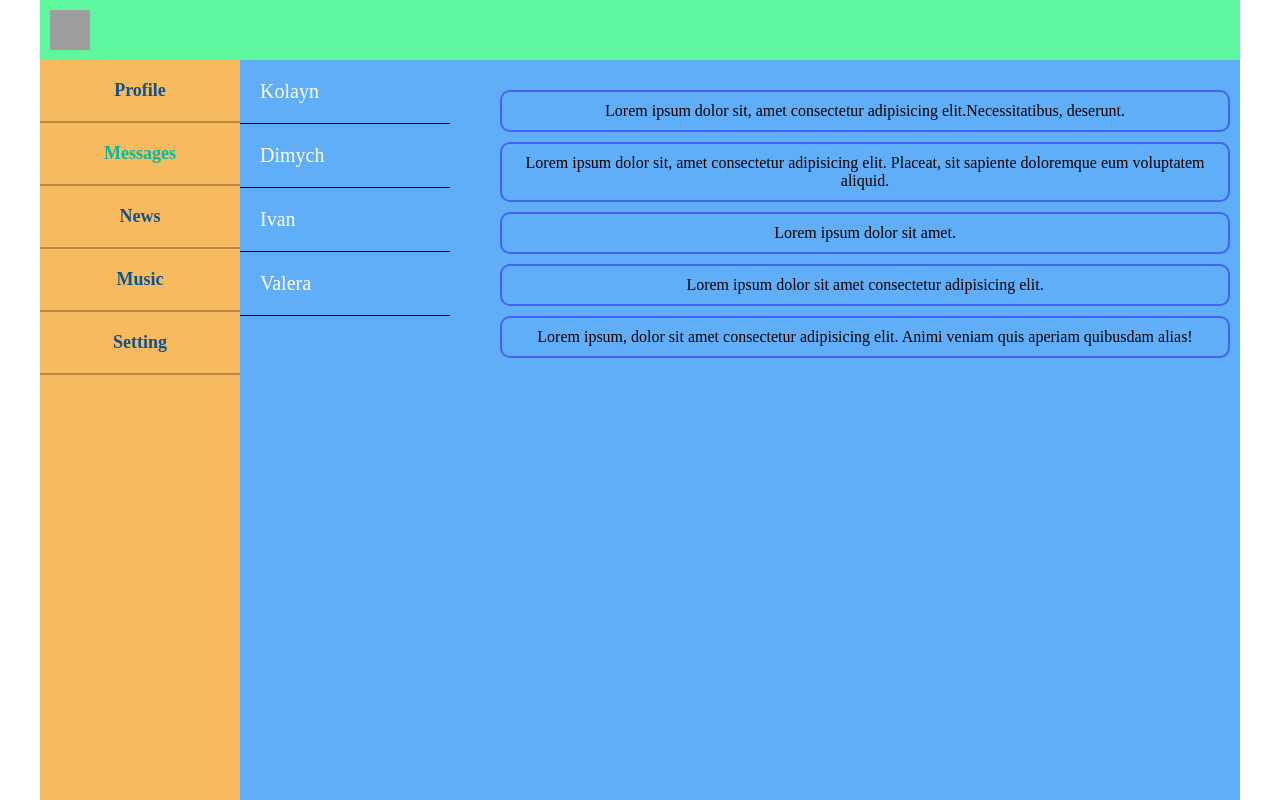
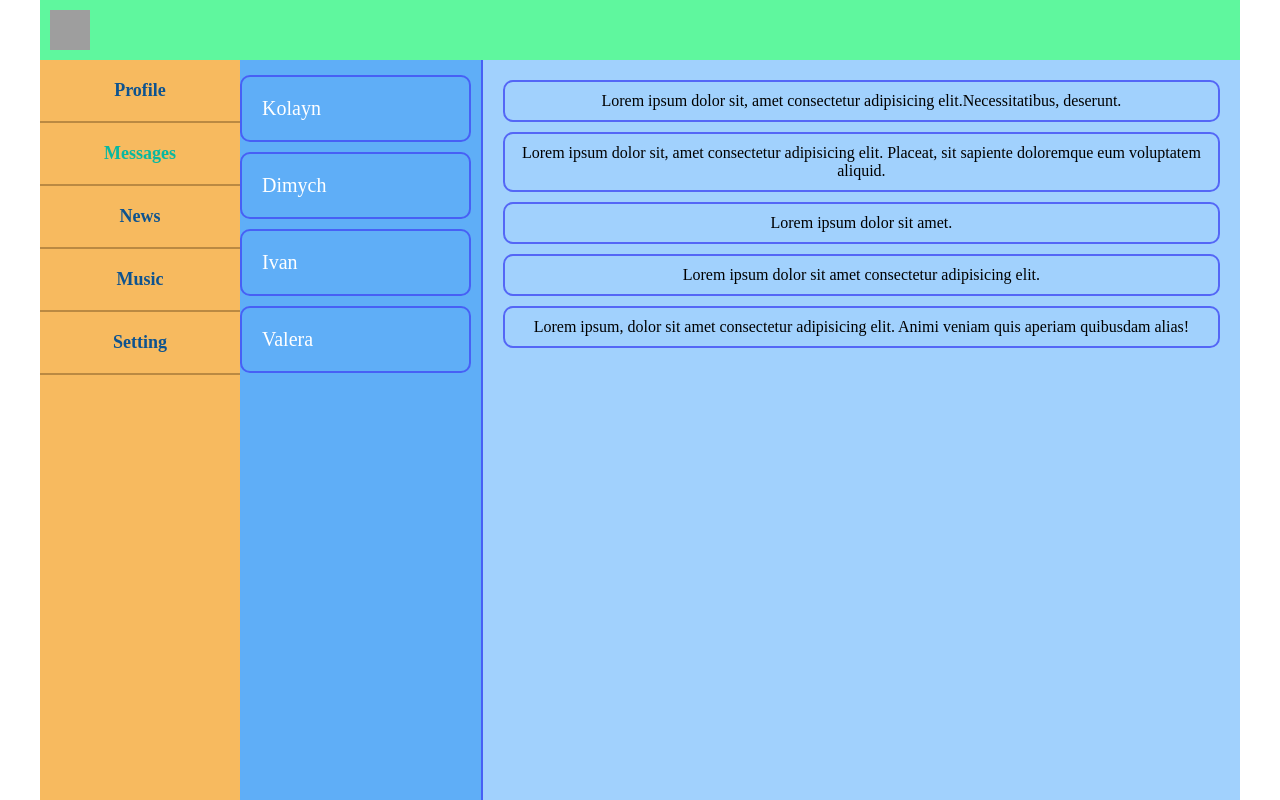
Before and after one commit to Khvostov-Nik/Learn_React, a React (Create React App) app: page /Dialogs in a window 1280 px wide. Built offline with nearby package versions, Linux system fonts and the light colour scheme; grey boxes are pictures that could not be loaded.

Commit message:
костомизация диалогов

```diff
--- a/src/Component/Dialogs/Dialogs.jsx
+++ b/src/Component/Dialogs/Dialogs.jsx
@@ -26,6 +26,7 @@ const Dialogs = (props) => {
         <Dialog id={dialogsData[2].id} name={dialogsData[2].name} />
         <Dialog id={dialogsData[3].id} name={dialogsData[3].name} />
       </div>
+      <div className={s.line}></div>
       <div className={s.messages}>
         <Messages id={MessagesData[0].id} message={MessagesData[0].message} />
         <Messages id={MessagesData[1].id} message={MessagesData[1].message} />
--- a/src/Component/Dialogs/Dialogs.module.css
+++ b/src/Component/Dialogs/Dialogs.module.css
@@ -1,16 +1,18 @@
 .dialogs {
     display: grid;
-    grid-template-columns: 3fr 9fr;
+    grid-template-columns: 15.9fr 0.1fr 50fr;
+    height: 100%;
 }
 
 .dialogs_items {
-    margin-right: 40px;
+    padding-top: 15px;
+    margin-right: 10px;
 }
 
 .dialog {
-
-    border-bottom: 1px solid #000;
-
+    border: 2px solid rgba(65, 77, 245, 0.8);
+    border-radius: 10px;
+    margin-bottom: 10px;
 }
 
 .dialog_link {
@@ -28,13 +30,19 @@
 }
 
 .messages {
-    padding-top: 20px;
+    padding: 20px;
+    background-color:  rgb(161, 209, 253);
 }
 
 .message {
     text-align: center;
-    margin: 10px;
     padding: 10px;
+    margin-bottom: 10px;
     border: 2px solid rgba(65, 77, 245, 0.8);
     border-radius: 10px;
 }
+.line{
+    border-left: 2px solid rgba(65, 77, 245, 0.8);
+    height: 100%;
+    max-width: 2px;
+}
```
